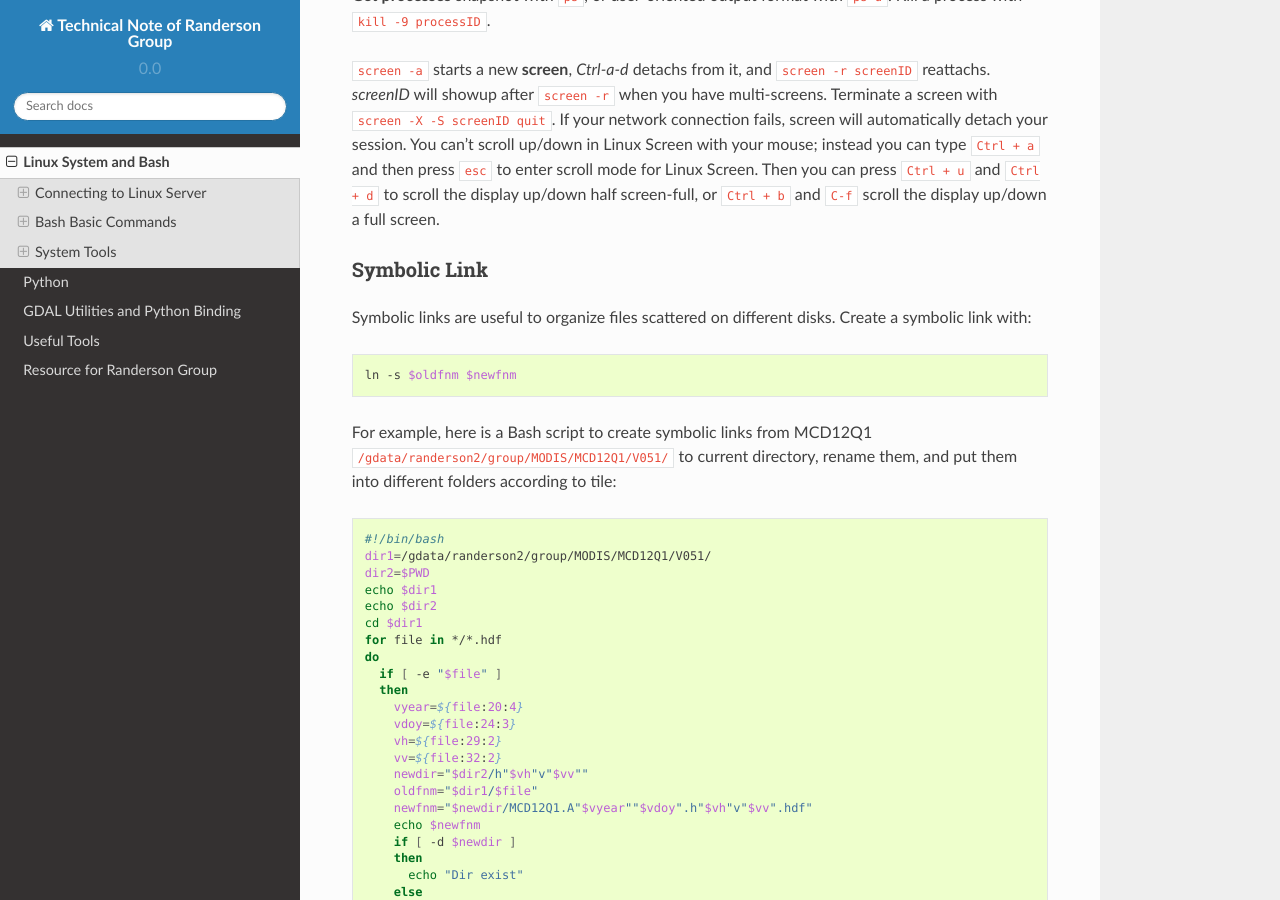
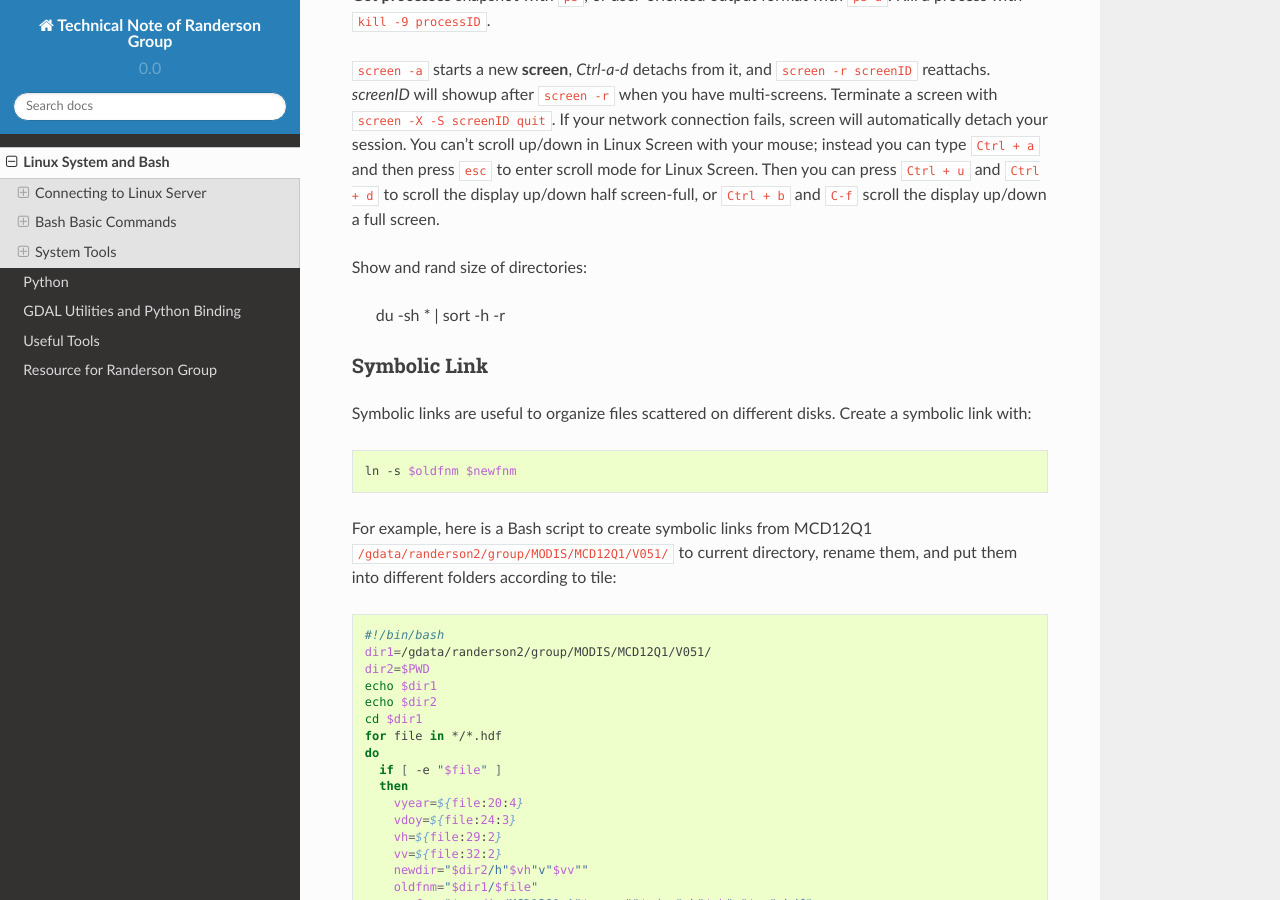
Before and after one commit to bairdlangenbrunner/Technical-Notes-of-Randerson-Group, a Sphinx documentation site: the page built from source/linux.rst, in a window 1280 px wide and 900 px high, scrolled down 2716 px. Built offline with Sphinx 7.4.7 and the Read the Docs theme 2.0.0, drawn with Linux system fonts in a browser that asks for light colours.

Commit message:
Update linux.rst

```diff
--- a/source/linux.rst
+++ b/source/linux.rst
@@ -90,6 +90,10 @@ Get **processes** snapshot with ``ps``, or user-oriented output format with ``ps
 
 ``screen -a`` starts a new **screen**, *Ctrl-a-d* detachs from it, and ``screen -r screenID`` reattachs. *screenID* will showup after ``screen -r`` when you have multi-screens. Terminate a screen with ``screen -X -S screenID quit``. If your network connection fails, screen will automatically detach your session. You can't scroll up/down in Linux Screen with your mouse; instead you can type ``Ctrl + a`` and then press ``esc`` to enter scroll mode for Linux Screen. Then you can press ``Ctrl + u`` and ``Ctrl + d`` to scroll the display up/down half screen-full, or ``Ctrl + b`` and ``C-f`` scroll the display up/down a full screen.
 
+Show and rand size of directories:
+
+    du -sh * | sort -h -r
+
 .. _symb-ln:
 
 Symbolic Link
```
